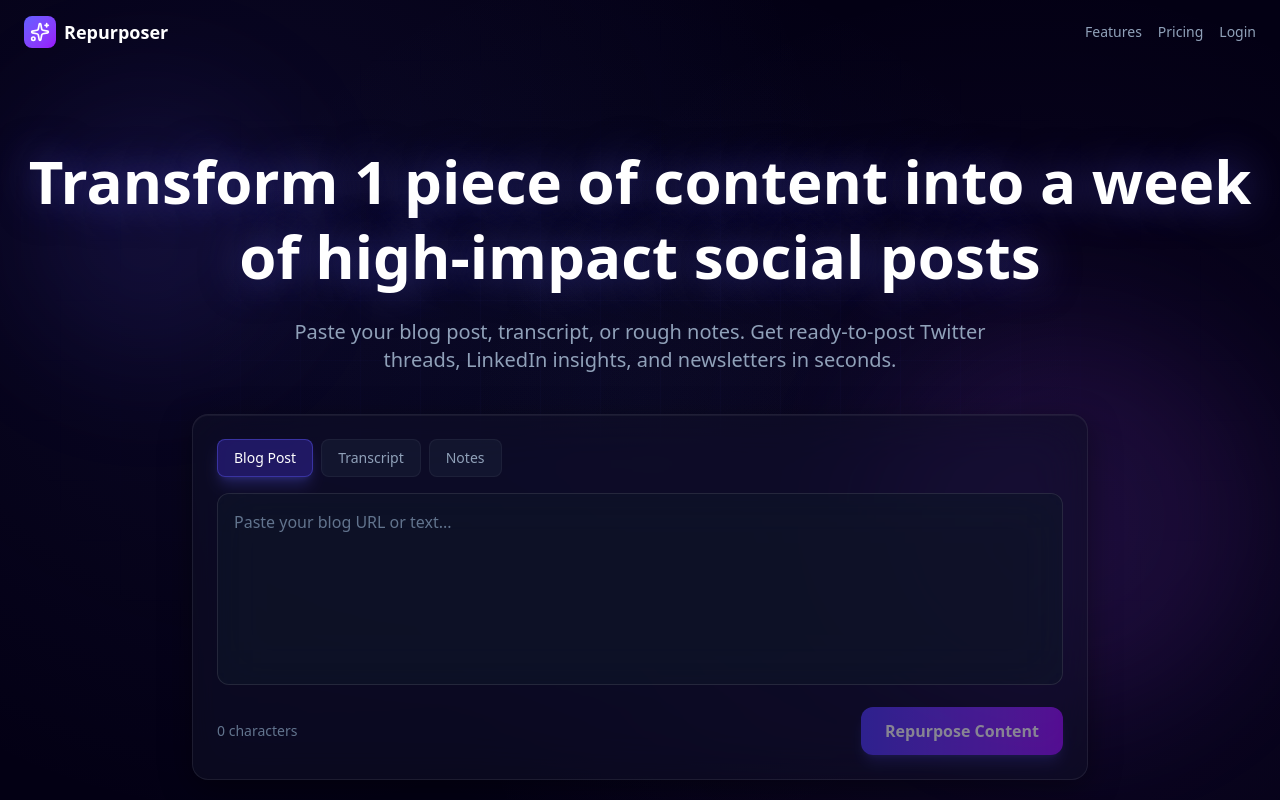
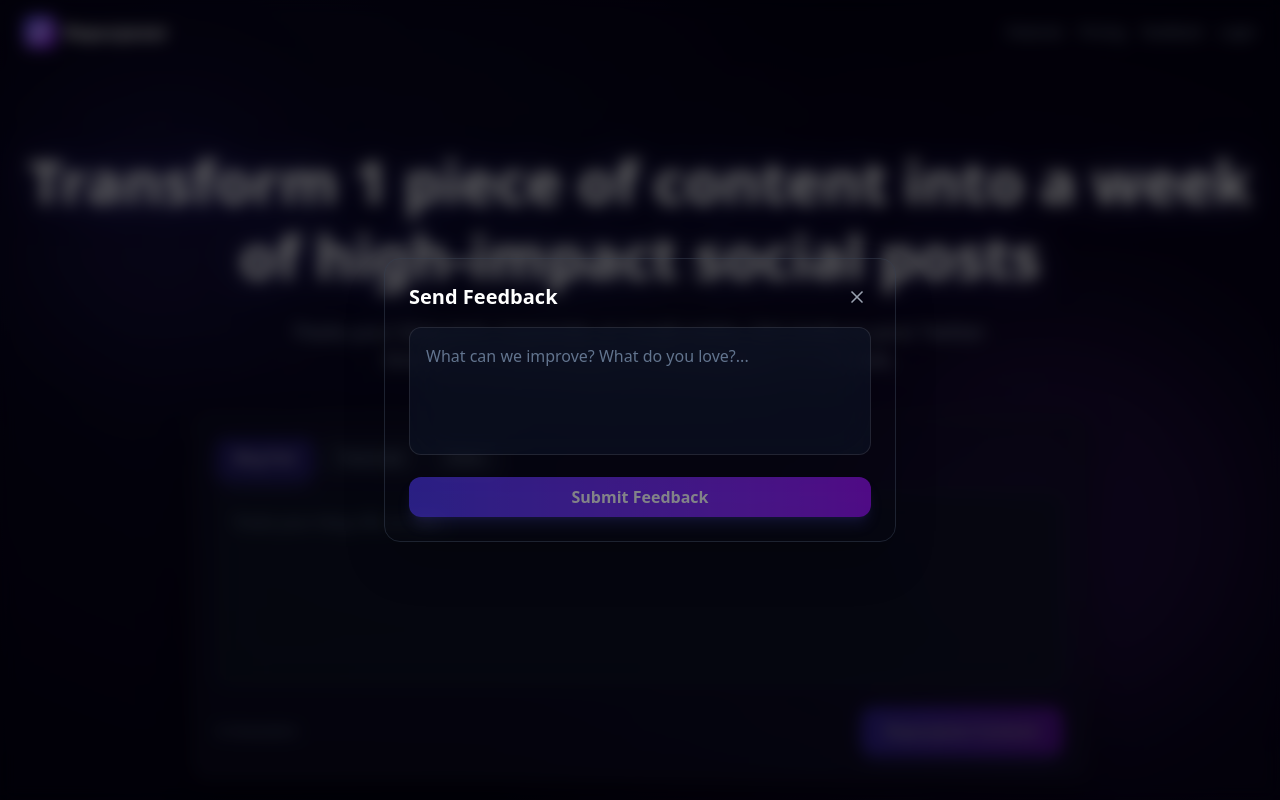
Before and after one commit to LOKESH10796/repurposer-tool, a Next.js app: page / in a window 1280 px wide. Shown: the top 800 px of the page. Built offline with nearby package versions, Linux system fonts and the light colour scheme.

Commit message:
feat: add feedback modal and social proof

```diff
--- a/app/components/NavbarModals.tsx
+++ b/app/components/NavbarModals.tsx
@@ -325,3 +325,35 @@ function ModalOverlay({
     </motion.div>
   );
 }
+
+// ─── Feedback Modal ───────────────────────────────────────────────
+export function FeedbackModal({ isOpen, onClose }: ModalProps) {
+  const [feedback, setFeedback] = useState("");
+
+  const handleSubmit = () => {
+    if (!feedback.trim()) return;
+    toast.success("Thanks for the feedback!");
+    setFeedback("");
+    onClose();
+  };
+
+  return (
+    <ModalOverlay onClose={onClose} title="Send Feedback">
+      <div className="space-y-4">
+        <textarea
+          value={feedback}
+          onChange={(e) => setFeedback(e.target.value)}
+          placeholder="What can we improve? What do you love?..."
+          className="w-full h-32 bg-slate-900/50 backdrop-blur-xl border border-white/10 rounded-xl p-4 text-slate-200 placeholder-slate-500 focus:outline-none focus:ring-2 focus:ring-indigo-500/50 resize-none"
+        />
+        <button
+          onClick={handleSubmit}
+          disabled={!feedback.trim()}
+          className="w-full px-4 py-2 bg-gradient-to-r from-indigo-600 to-purple-600 hover:from-indigo-700 hover:to-purple-700 disabled:opacity-50 text-white rounded-xl font-semibold transition-all shadow-lg shadow-indigo-500/25"
+        >
+          Submit Feedback
+        </button>
+      </div>
+    </ModalOverlay>
+  );
+}
--- a/app/page.tsx
+++ b/app/page.tsx
@@ -4,7 +4,7 @@ import { useState, useEffect } from 'react';
 import { motion, AnimatePresence } from 'framer-motion';
 import { Sparkles, Copy, Check, Lock } from 'lucide-react';
 import { ResultsDisplay } from './ResultsDisplay';
-import { FeaturesModal, PricingModal, AuthModal } from './components/NavbarModals';
+import { FeaturesModal, PricingModal, AuthModal, FeedbackModal } from './components/NavbarModals';
 
 const generatingSteps = [
   "Analyzing context...",
@@ -23,6 +23,7 @@ export default function Home() {
   const [showFeatures, setShowFeatures] = useState(false);
   const [showPricing, setShowPricing] = useState(false);
   const [showAuth, setShowAuth] = useState(false);
+  const [showFeedback, setShowFeedback] = useState(false);
   const [inputType, setInputType] = useState<'blog' | 'transcript' | 'notes'>('blog');
 
   const handleRepurpose = async () => {
@@ -100,6 +101,7 @@ export default function Home() {
         <div className="flex gap-4">
           <button onClick={() => setShowFeatures(true)} className="text-slate-400 hover:text-white transition-colors text-sm">Features</button>
           <button onClick={() => setShowPricing(true)} className="text-slate-400 hover:text-white transition-colors text-sm">Pricing</button>
+          <button onClick={() => setShowFeedback(true)} className="text-slate-400 hover:text-white transition-colors text-sm">Feedback</button>
           <button onClick={() => setShowAuth(true)} className="text-slate-400 hover:text-white transition-colors text-sm">Login</button>
         </div>
       </nav>
@@ -202,6 +204,22 @@ export default function Home() {
               )}
             </button>
           </div>
+        </motion.div>
+
+        {/* Social Proof */}
+        <motion.div
+          className="mt-6 flex items-center justify-center gap-3"
+          initial={{ opacity: 0, y: 10 }}
+          animate={{ opacity: 1, y: 0 }}
+          transition={{ duration: 0.6, delay: 0.8 }}
+        >
+          <div className="flex -space-x-2">
+            <div className="w-8 h-8 rounded-full bg-gradient-to-br from-indigo-500 to-purple-600 border-2 border-slate-900" />
+            <div className="w-8 h-8 rounded-full bg-gradient-to-br from-pink-500 to-rose-600 border-2 border-slate-900" />
+            <div className="w-8 h-8 rounded-full bg-gradient-to-br from-amber-400 to-orange-600 border-2 border-slate-900" />
+            <div className="w-8 h-8 rounded-full bg-gradient-to-br from-emerald-400 to-teal-600 border-2 border-slate-900" />
+          </div>
+          <span className="text-slate-400 text-sm">Join 50+ creators saving 10 hours a week</span>
         </motion.div>
 
         {/* Generating States */}
@@ -335,6 +353,7 @@ export default function Home() {
       <FeaturesModal isOpen={showFeatures} onClose={() => setShowFeatures(false)} />
       <PricingModal isOpen={showPricing} onClose={() => setShowPricing(false)} />
       <AuthModal isOpen={showAuth} onClose={() => setShowAuth(false)} />
+      <FeedbackModal isOpen={showFeedback} onClose={() => setShowFeedback(false)} />
     </main>
   );
 }
```
